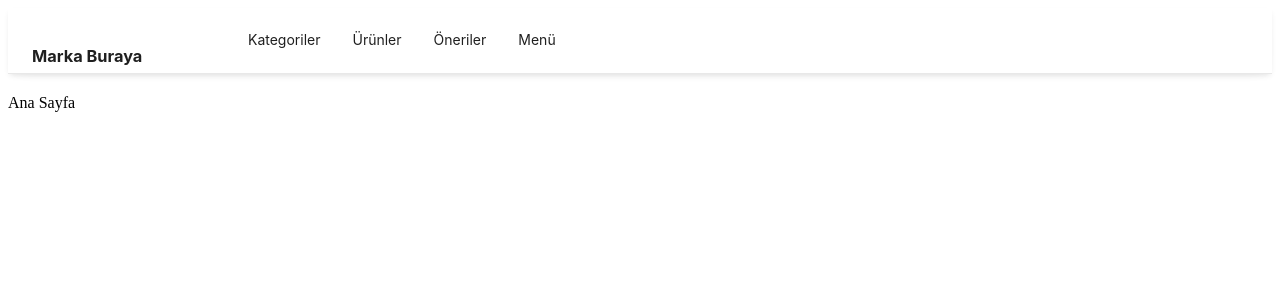
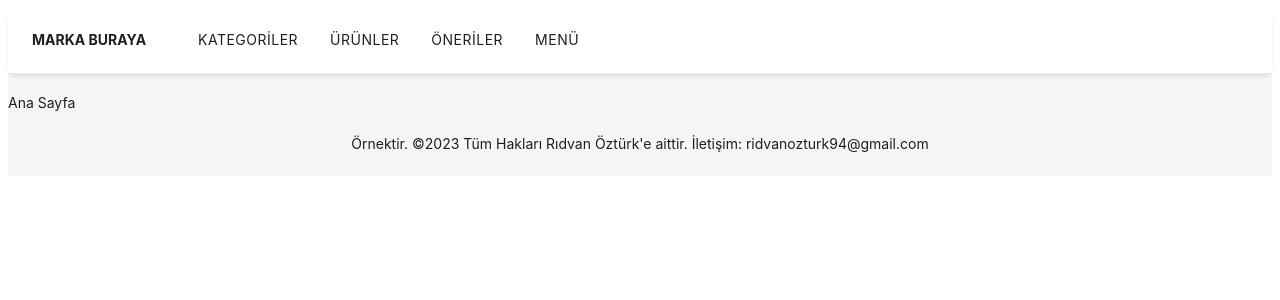
Before and after one commit to SevenInterval/restaurant_menu_react, a React (Create React App) app: page / in a window 1280 px wide. Shown: the top 300 px of the page. Built offline with nearby package versions, Linux system fonts and the light colour scheme.

Commit message:
CSS iyileştirmeleri yapıldı

```diff
--- a/src/App.js
+++ b/src/App.js
@@ -8,11 +8,16 @@ import CategoryDetail from './components/Category/CategoryDetail';
 import ProductDetail from './components/Product/ProductDetail';
 import Menu from './containers/Menu';
 import Oneriler from './containers/Oneriler';
+import { Layout } from 'antd';
+
+const { Content, Footer } = Layout;
 
 function App() {
   return (
     <>
+      <Layout>
         <Navbar />
+        <Content>
           <div>
             <Routes>
               <Route path="/" element={<HomePage />} />
@@ -24,6 +29,9 @@ function App() {
               <Route path="/urunDetay" element={<ProductDetail />} />
             </Routes>
           </div>
+        </Content>
+        <Footer style={{ textAlign: 'center' }}>Örnektir. ©2023 Tüm Hakları Rıdvan Öztürk'e aittir. İletişim: ridvanozturk94@gmail.com</Footer>
+      </Layout>
     </>
 
   );
--- a/src/components/Category/CategoryForm.js
+++ b/src/components/Category/CategoryForm.js
@@ -55,7 +55,7 @@ const CategoryForm = (props) => {
                         },
                     ]}
                 >
-                    <Input maxLength={45}/>
+                    <Input maxLength={30}/>
                 </Form.Item>
                 <Form.Item
                     label='Sıra'
--- a/src/components/Menu/CategoryCard.js
+++ b/src/components/Menu/CategoryCard.js
@@ -1,10 +1,8 @@
-import { RightOutlined } from "@ant-design/icons";
-
 const CategoryCard = (props) => {
-    const { kategori_adi, detay, categoryId, image, openProductList } = props;
+    const { kategori_adi, detay, categoryId, image, openProductList, buttonDesign } = props;
 
     return (
-        <div className="cardMainDiv" style={{ backgroundImage: `linear-gradient(to left, rgba(0,0,0,0), rgba(0,0,0,1)), url(${image})` }} onClick={() => openProductList(categoryId)}>
+        <div className="cardMainDiv" style={{ backgroundImage: `linear-gradient(to left, rgba(0,0,0,0), rgba(2, 33, 35, 1)), url(${image})` }} onClick={() => openProductList(categoryId)}>
             <div className="cardSubDiv">
                 <div className="cardDetailDiv">
                     <label className="cardKategoriAdi">{kategori_adi.toUpperCase()}</label>
@@ -12,7 +10,7 @@ const CategoryCard = (props) => {
                     <label className="cardKategoriDetay">{detay}</label>
                 </div>
                 <div className="cardButtonDiv">
-                    <RightOutlined />
+                    {buttonDesign}
                 </div>
             </div>
 
--- a/src/components/Navbar/LeftMenu.js
+++ b/src/components/Navbar/LeftMenu.js
@@ -5,10 +5,10 @@ import { Link } from "react-router-dom";
 const LeftMenu = ({ mode }) => {
     return (
         <Menu mode={mode}>
-            <Menu.Item key="kategoriler" ><Link to='/kategoriler'>Kategoriler</Link></Menu.Item>
-            <Menu.Item key="urunler"><Link to='/urunler'>Ürünler</Link></Menu.Item>
-            <Menu.Item key="oneriler"><Link to='/oneriler'>Öneriler</Link></Menu.Item>
-            <Menu.Item key="menu"><Link to='/menu'>Menü</Link></Menu.Item>
+            <Menu.Item style={{ letterSpacing: "0.5px" }} key="kategoriler" ><Link to='/kategoriler'>KATEGORİLER</Link></Menu.Item>
+            <Menu.Item style={{ letterSpacing: "0.5px" }} key="urunler"><Link to='/urunler'>ÜRÜNLER</Link></Menu.Item>
+            <Menu.Item style={{ letterSpacing: "0.5px" }} key="oneriler"><Link to='/oneriler'>ÖNERİLER</Link></Menu.Item>
+            <Menu.Item style={{ letterSpacing: "0.5px" }} key="menu"><Link to='/menu'>MENÜ</Link></Menu.Item>
         </Menu>
     );
 };
--- a/src/components/Navbar/index.js
+++ b/src/components/Navbar/index.js
@@ -23,7 +23,7 @@ const Navbar = () => {
             <Layout>
                 <Layout.Header className="nav-header">
                     <div className="logo">
-                        <h3 className="brand-font">Marka Buraya</h3>
+                        <label className="brand-font"><b>MARKA BURAYA</b></label>
                         {/* <img className="brand-font" src={brandLogo} alt="brandLogo" /> */}
                     </div>
                     <div className="navbar-menu">
--- a/src/containers/Menu.js
+++ b/src/containers/Menu.js
@@ -4,6 +4,7 @@ import ProductCard from "../components/Menu/ProductCard";
 import { backendUri } from "../utilities/strings";
 import { Spin } from "antd";
 import { generateProductDetail } from "../components/Menu/generateTableMenu";
+import { RightOutlined, DownOutlined } from "@ant-design/icons"
 
 const Menu = () => {
     const isFetchCategory = useRef(true);
@@ -70,7 +71,7 @@ const Menu = () => {
                                 return (
                                     <>
                                         <CategoryCard kategori_adi={kategori.kategori_adi} detay={kategori.detay} categoryId={kategori._id} image={kategori.image.image}
-                                            openProductList={openProductList} />
+                                            openProductList={openProductList} buttonDesign={selected[kategori._id] ? <DownOutlined /> : <RightOutlined />}/>
                                         <div style={selected[kategori._id] ? { display: "block" } : { display: "none" }}>
                                             <ProductCard productData={productData.filter(data => data.categoryId === kategori._id)} />
                                         </div>
--- a/src/index.css
+++ b/src/index.css
@@ -1,3 +1,6 @@
+body {
+  font-family: Arial, sans-serif!important;
+}
 /* Navbar */
 
 .navbar {
@@ -19,7 +22,7 @@
 }
 
 .logo {
-  width: 200px;
+  width: 150px;
   float: left;
 }
 
@@ -30,7 +33,7 @@
 }
 
 .navbar-menu {
-  width: calc(100% - 200px);
+  width: calc(100% - 150px);
   float: left;
 }
 .navbar-menu .ant-layout-header {
@@ -221,8 +224,7 @@
   background-size: cover !important;
     background-repeat: no-repeat !important;
     padding: 12px 16px !important;
-    font-family: Futura-Med;
-    font-size: 20px;
+    font-size: 18px;
     font-weight: 600;
     letter-spacing: .5px;
     line-height: 0.3em;
```
Lines whose indentation alone changed are shown as unchanged.
